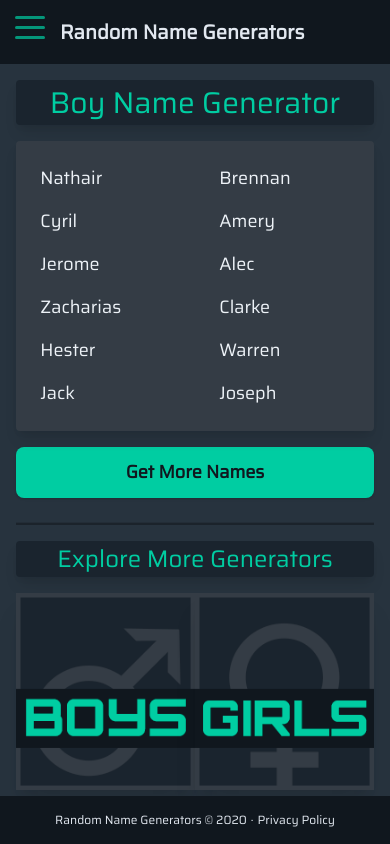
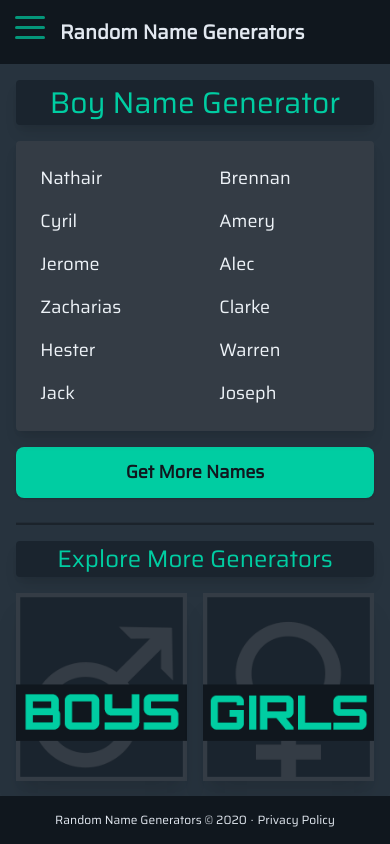
Before and after one commit to Cdplourde/random-name-generators, a Nuxt app: page /g/boy in a window 390 px wide. Built offline with nearby package versions, Linux system fonts and the light colour scheme.

Commit message:
fixed some typos and added padding between the ExploreMore buttons

```diff
--- a/components/ExploreMore.vue
+++ b/components/ExploreMore.vue
@@ -2,7 +2,7 @@
   <div class="mt-4 mx-auto w-full">
       <h2 class="text-pallet-text text-2xl md:text-3xl bg-pallet-sidebar shadow-lg md:pl-4 rounded text-center md:text-left">{{ title }}</h2>
       <ul class="flex w-full pt-4 justify-between flex-wrap lg:flex-no-wrap">
-        <li class="w-1/2 lg:w-auto flex justify-center">
+        <li class="w-1/2 lg:w-auto flex justify-center pr-2">
           <router-link to="/g/boy">
             <img
               class="shadow-xl"
@@ -11,7 +11,7 @@
             >
           </router-link>
         </li>
-        <li class="w-1/2 lg:w-auto flex justify-center">
+        <li class="w-1/2 lg:w-auto flex justify-center pl-2 lg:px-2">
           <router-link to="/g/girl">
             <img
               class="shadow-xl"
@@ -20,7 +20,7 @@
             >
           </router-link>
         </li>
-        <li class="w-1/2 lg:w-auto flex justify-center pt-4 lg:pt-0">
+        <li class="w-1/2 lg:w-auto flex justify-center pt-4 lg:pt-0 pr-2 lg:px-2">
           <router-link to="/g/first">
             <img
               class="shadow-xl"
@@ -29,7 +29,7 @@
             >
           </router-link>
         </li>
-        <li class="w-1/2 lg:w-auto flex justify-center pt-4 lg:pt-0">
+        <li class="w-1/2 lg:w-auto flex justify-center pt-4 lg:pt-0 pl-2">
           <router-link to="/g/unisex">
             <img
               class="shadow-xl"
--- a/pages/g/boy.vue
+++ b/pages/g/boy.vue
@@ -21,7 +21,7 @@
       <div class="lg:flex text-gray-300">
         <div class="flex-1 bg-pallet-background m-2 mt-4 ml-0 p-4 rounded shadow-xl">
           <h3 class="text-2xl pb-2">Random Boy Name Generator</h3>
-          <p class="pb-2">In need of a random male name? You’ve come to the right place! Find male baby name ideas or use it as a character name generator for the boys and men in your novel - you decide.</p>
+          <p class="pb-2">In need of a random male name? You’ve come to the right place! Find male baby name ideas or use it as a character name generator for the boys and men in your novel — you decide.</p>
           <p class="pb-2">This boy name generator includes over 800 male names from different time periods and cultural origins to offer a huge variety of options. Alternate spellings are also included so you can get creative and unique. You’re sure to find a name that fits your needs.</p>
           <p>Each time you click, this male name generator will create a list of 10 random boy names. If you don’t like your options, simply click again and you’ll get 10 more male names to choose from.</p>
         </div>
--- a/static/names/girl.json
+++ b/static/names/girl.json
@@ -834,7 +834,7 @@
     "Suzanne",
     "Sydney",
     "Tahereh",
-    "tahirah",
+    "Tahirah",
     "Tahlia",
     "Taka",
     "Talia",
```
